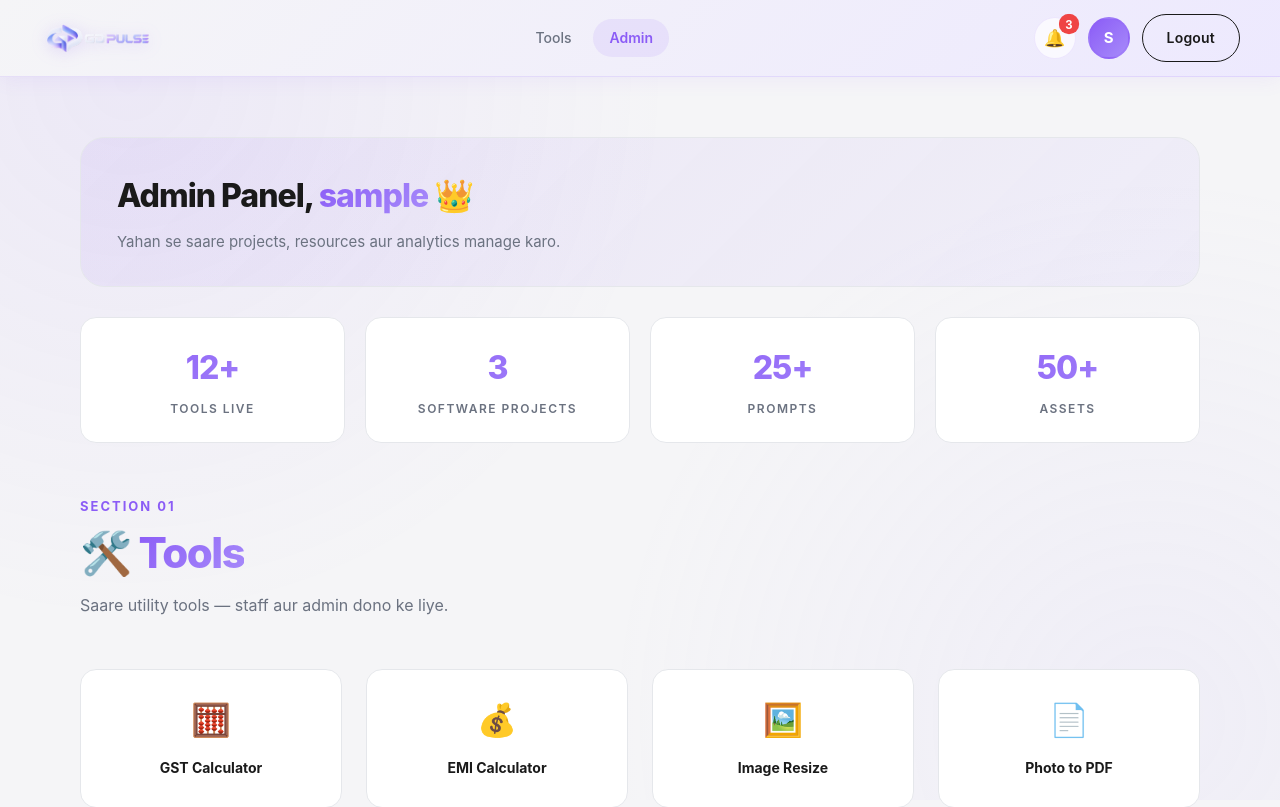
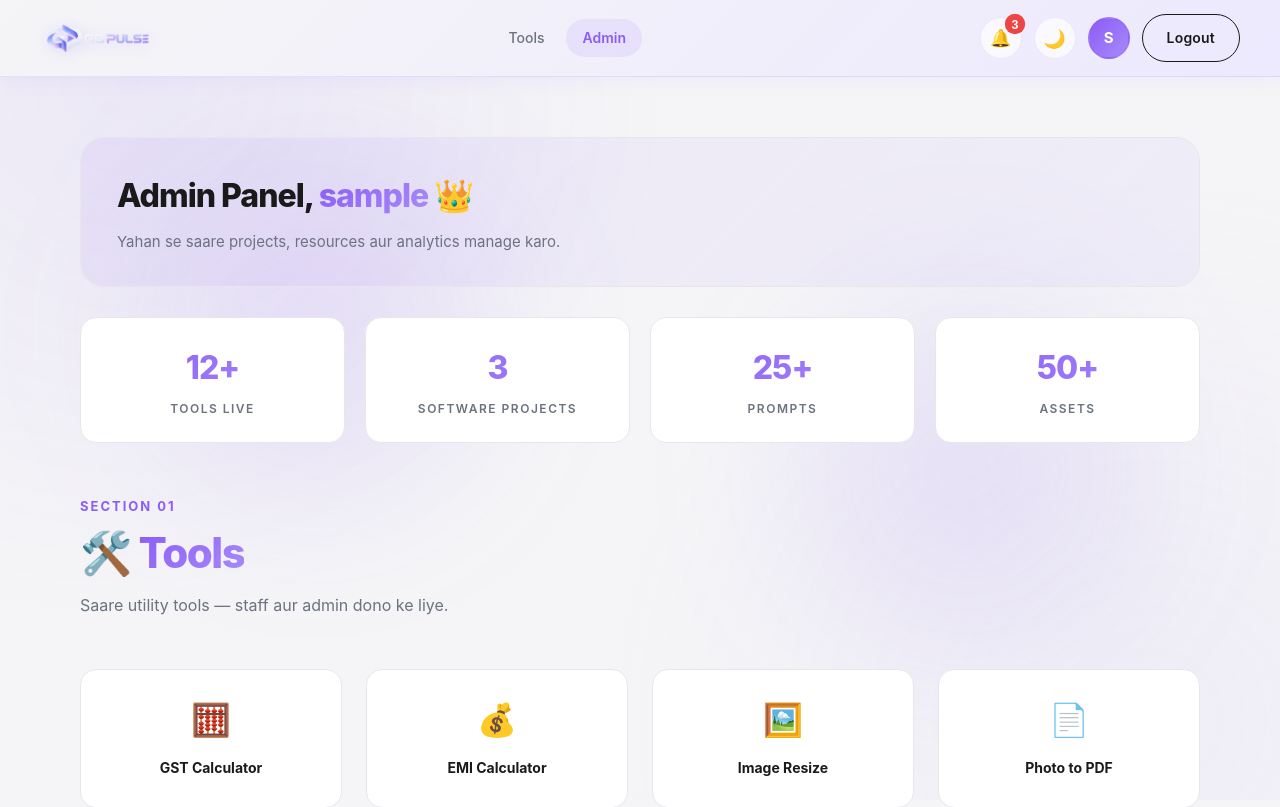
Before and after one commit to IGDIVU/gd-pulse, a Flask app: page /admin in a window 1280 px wide. Shown: the top 807 px of the page. Run offline with Flask 3, Linux system fonts and the light colour scheme; the visitor is signed in with stand-in values (Sample User, id 1).

Commit message:
Update admin.html

```diff
--- a/templates/admin.html
+++ b/templates/admin.html
@@ -8,6 +8,9 @@
 <link rel="stylesheet" href="/static/style.css">
 </head>
 <body>
+
+  <div class="parallax-orb" style="top: 10%; left: 5%;"></div>
+  <div class="parallax-orb" style="bottom: 10%; right: 5%;"></div>
 
   <header>
     <a href="/" class="logo">
@@ -21,6 +24,7 @@
       <button class="icon-btn" title="Notifications" onclick="alert('Notifications coming soon')">
         🔔<span class="badge">3</span>
       </button>
+      <button class="theme-toggle" onclick="toggleTheme()" title="Toggle theme">🌙</button>
       <div class="avatar" title="{{ user }}">{{ user[0]|upper }}</div>
       <a href="/logout" class="btn btn-outline">Logout</a>
     </div>
@@ -29,60 +33,72 @@
   <main>
     <div class="container">
 
-      <div class="welcome">
+      <div class="welcome reveal">
         <h1>Admin Panel, <span class="highlight">{{ user }}</span> 👑</h1>
         <p>Yahan se saare projects, resources aur analytics manage karo.</p>
       </div>
 
       <div class="stats">
-        <div class="stat-card"><div class="value">12+</div><div class="label">Tools Live</div></div>
-        <div class="stat-card"><div class="value">3</div><div class="label">Software Projects</div></div>
-        <div class="stat-card"><div class="value">25+</div><div class="label">Prompts</div></div>
-        <div class="stat-card"><div class="value">50+</div><div class="label">Assets</div></div>
+        <div class="stat-card reveal">
+          <div class="value">12+</div>
+          <div class="label">Tools Live</div>
+        </div>
+        <div class="stat-card reveal">
+          <div class="value">3</div>
+          <div class="label">Software Projects</div>
+        </div>
+        <div class="stat-card reveal">
+          <div class="value">25+</div>
+          <div class="label">Prompts</div>
+        </div>
+        <div class="stat-card reveal">
+          <div class="value">50+</div>
+          <div class="label">Assets</div>
+        </div>
       </div>
 
-      <!-- SECTION: TOOLS -->
-      <div class="section-header" style="margin-top: 50px;">
+      <!-- TOOLS -->
+      <div class="section-header reveal" style="margin-top: 50px;">
         <span class="section-tag">Section 01</span>
         <h2 class="section-title">🛠️ <span class="highlight">Tools</span></h2>
         <p class="section-subtitle">Saare utility tools — staff aur admin dono ke liye.</p>
       </div>
       <div class="grid grid-4">
-        <a href="/tools/gst" class="tool-card">
+        <a href="/tools/gst" class="tool-card reveal">
           <div class="icon">🧮</div><div class="title">GST Calculator</div>
         </a>
-        <a href="/tools/emi" class="tool-card">
+        <a href="/tools/emi" class="tool-card reveal">
           <div class="icon">💰</div><div class="title">EMI Calculator</div>
         </a>
-        <a href="/tools/image-resize" class="tool-card">
+        <a href="/tools/image-resize" class="tool-card reveal">
           <div class="icon">🖼️</div><div class="title">Image Resize</div>
         </a>
-        <a href="/tools/photo-to-pdf" class="tool-card">
+        <a href="/tools/photo-to-pdf" class="tool-card reveal">
           <div class="icon">📄</div><div class="title">Photo to PDF</div>
         </a>
       </div>
-      <a href="/tools" class="btn btn-outline" style="margin-top: 20px;">View All Tools →</a>
+      <a href="/tools" class="btn btn-outline reveal" style="margin-top: 20px;">View All Tools →</a>
 
-      <!-- SECTION: SOFTWARE PROJECTS -->
-      <div class="section-header" style="margin-top: 60px;">
+      <!-- SOFTWARE PROJECTS -->
+      <div class="section-header reveal" style="margin-top: 60px;">
         <span class="section-tag">Section 02</span>
         <h2 class="section-title">💼 <span class="highlight">Software Projects</span></h2>
         <p class="section-subtitle">Future me banane wale business software — abhi concept stage me.</p>
       </div>
       <div class="grid grid-3">
-        <div class="card" onclick="alert('Retail Software — coming soon')">
+        <div class="card reveal" onclick="alert('Retail Software — coming soon')">
           <div class="icon">🏪</div>
           <div class="title">Retail Store</div>
           <div class="desc">Item, Purchase, Sale, Stock — complete retail management.</div>
           <span class="soon">SOON</span>
         </div>
-        <div class="card" onclick="alert('Restaurant Software — coming soon')">
+        <div class="card reveal" onclick="alert('Restaurant Software — coming soon')">
           <div class="icon">🍽️</div>
           <div class="title">Restaurant / Hotel</div>
           <div class="desc">Indent, Store, GRN — multi-outlet inventory system.</div>
           <span class="soon">SOON</span>
         </div>
-        <div class="card" onclick="alert('Sand Business Software — coming soon')">
+        <div class="card reveal" onclick="alert('Sand Business Software — coming soon')">
           <div class="icon">🚛</div>
           <div class="title">Sand Business</div>
           <div class="desc">Stock, Truck, Challan, Client Billing — complete tracking.</div>
@@ -90,26 +106,26 @@
         </div>
       </div>
 
-      <!-- SECTION: MASTER PROMPTS -->
-      <div class="section-header" style="margin-top: 60px;">
+      <!-- MASTER PROMPTS -->
+      <div class="section-header reveal" style="margin-top: 60px;">
         <span class="section-tag">Section 03</span>
         <h2 class="section-title">📝 <span class="highlight">Master Prompts</span></h2>
         <p class="section-subtitle">Ready-made AI prompts — one click me copy karo.</p>
       </div>
       <div class="grid grid-3">
-        <div class="card" onclick="alert('Prompt copy ho gaya! (demo)')">
+        <div class="card reveal" onclick="alert('Prompt copy ho gaya! (demo)')">
           <div class="icon">🎨</div>
           <div class="title">Logo Design Prompt</div>
           <div class="desc">Professional brand identity prompt for AI image generation.</div>
           <span class="tag">Copy →</span>
         </div>
-        <div class="card" onclick="alert('Prompt copy ho gaya! (demo)')">
+        <div class="card reveal" onclick="alert('Prompt copy ho gaya! (demo)')">
           <div class="icon">🎬</div>
           <div class="title">Cinematic Video Prompt</div>
           <div class="desc">AI video generation prompt for cinematic automotive content.</div>
           <span class="tag">Copy →</span>
         </div>
-        <div class="card" onclick="alert('Prompt copy ho gaya! (demo)')">
+        <div class="card reveal" onclick="alert('Prompt copy ho gaya! (demo)')">
           <div class="icon">📱</div>
           <div class="title">Social Media Caption</div>
           <div class="desc">Instagram caption prompt for any brand or product.</div>
@@ -117,58 +133,58 @@
         </div>
       </div>
 
-      <!-- SECTION: ASSETS -->
-      <div class="section-header" style="margin-top: 60px;">
+      <!-- ASSETS -->
+      <div class="section-header reveal" style="margin-top: 60px;">
         <span class="section-tag">Section 04</span>
         <h2 class="section-title">🎨 <span class="highlight">Assets</span></h2>
         <p class="section-subtitle">PNG, sound effects, templates aur resources — sab yahan.</p>
       </div>
       <div class="grid grid-4">
-        <div class="tool-card" onclick="alert('PNG assets — coming soon')">
+        <div class="tool-card reveal" onclick="alert('PNG assets — coming soon')">
           <div class="icon">🖼️</div>
           <div class="title">PNG Library</div>
           <div class="desc">Transparent images</div>
         </div>
-        <div class="tool-card" onclick="alert('Sound effects — coming soon')">
+        <div class="tool-card reveal" onclick="alert('Sound effects — coming soon')">
           <div class="icon">🔊</div>
           <div class="title">Sound Effects</div>
           <div class="desc">Audio library</div>
         </div>
-        <div class="tool-card" onclick="alert('Templates — coming soon')">
+        <div class="tool-card reveal" onclick="alert('Templates — coming soon')">
           <div class="icon">📋</div>
           <div class="title">Templates</div>
           <div class="desc">Design templates</div>
         </div>
-        <div class="tool-card" onclick="alert('Fonts — coming soon')">
+        <div class="tool-card reveal" onclick="alert('Fonts — coming soon')">
           <div class="icon">🔤</div>
           <div class="title">Fonts</div>
           <div class="desc">Typography library</div>
         </div>
       </div>
 
-      <!-- SECTION: YOUTUBE ANALYTICS -->
-      <div class="section-header" style="margin-top: 60px;">
+      <!-- YOUTUBE ANALYTICS -->
+      <div class="section-header reveal" style="margin-top: 60px;">
         <span class="section-tag">Section 05</span>
         <h2 class="section-title">📊 <span class="highlight">YouTube Analytics</span></h2>
         <p class="section-subtitle">Channel ki live stats — hourly update.</p>
       </div>
       <div class="stats">
-        <div class="stat-card"><div class="value">--</div><div class="label">Subscribers</div></div>
-        <div class="stat-card"><div class="value">--</div><div class="label">Total Views</div></div>
-        <div class="stat-card"><div class="value">--</div><div class="label">Watch Hours</div></div>
-        <div class="stat-card"><div class="value">--</div><div class="label">Engagement</div></div>
+        <div class="stat-card reveal"><div class="value">--</div><div class="label">Subscribers</div></div>
+        <div class="stat-card reveal"><div class="value">--</div><div class="label">Total Views</div></div>
+        <div class="stat-card reveal"><div class="value">--</div><div class="label">Watch Hours</div></div>
+        <div class="stat-card reveal"><div class="value">--</div><div class="label">Engagement</div></div>
       </div>
-      <div class="info" style="margin-top: 20px;">
+      <div class="info reveal" style="margin-top: 20px;">
         💡 <b>Coming soon:</b> YouTube Data API connect karke live stats — last 3-5 videos ke views, likes, comments, subscribers yahan dikhenge.
       </div>
 
-      <!-- SECTION: PORTFOLIO (Public Preview) -->
-      <div class="section-header" style="margin-top: 60px;">
+      <!-- PORTFOLIO -->
+      <div class="section-header reveal" style="margin-top: 60px;">
         <span class="section-tag">Section 06</span>
         <h2 class="section-title">🌐 <span class="highlight">Portfolio</span></h2>
         <p class="section-subtitle">Public portfolio page — jo visitors dekhte hain.</p>
       </div>
-      <a href="/" class="btn btn-primary">View Public Portfolio →</a>
+      <a href="/" class="btn btn-primary reveal">View Public Portfolio →</a>
 
     </div>
   </main>
@@ -177,5 +193,7 @@
     <p>© 2025 GD Pulse — Admin Panel</p>
   </footer>
 
+  <script src="/static/animations.js"></script>
+
 </body>
 </html>
```
